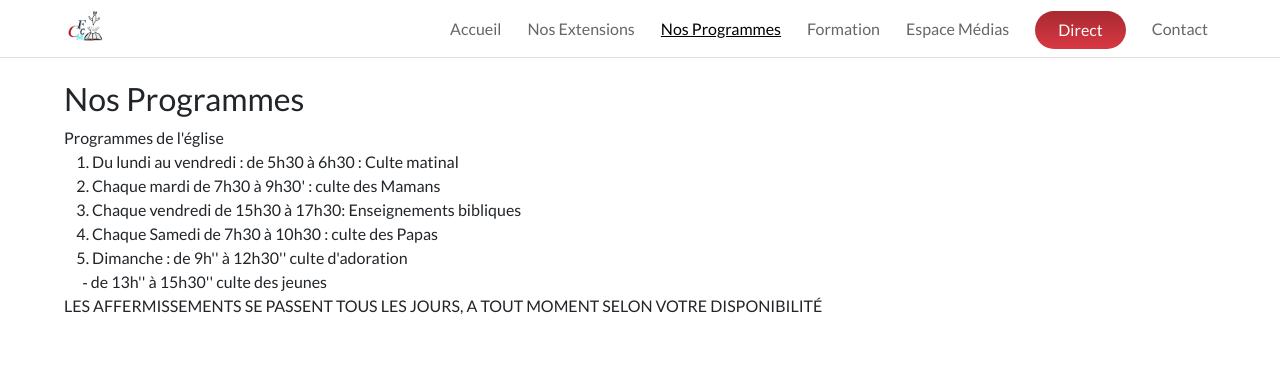
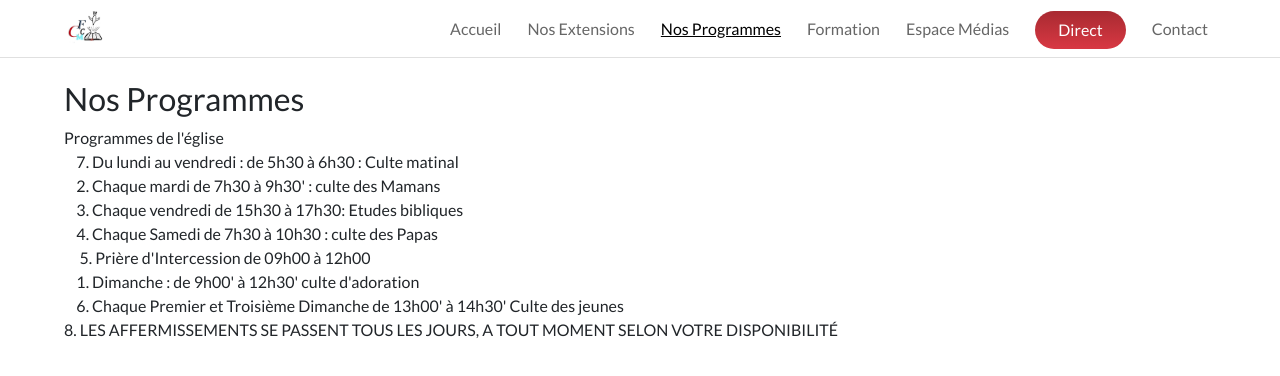
Before and after one commit to Olivier-Kango/cfcm, a React (Create React App) app: page /nos-programmes in a window 1280 px wide. Shown: the top 376 px of the page. Built offline with nearby package versions, Linux system fonts and the light colour scheme; a web font is replaced by a local one.

Commit message:
Update programmes

```diff
--- a/src/components/Programmes.js
+++ b/src/components/Programmes.js
@@ -6,20 +6,24 @@ const Programmes = () => (
     <h2>Nos Programmes</h2>
     Programmes de l&apos;église
     <br />
-    &nbsp;&nbsp;&nbsp;&nbsp;1. Du lundi au vendredi : de 5h30 à 6h30 : Culte matinal
+    &nbsp;&nbsp;&nbsp;&nbsp;7. Du lundi au vendredi : de 5h30 à 6h30 : Culte matinal
     <br />
     &nbsp;&nbsp;&nbsp;&nbsp;2. Chaque mardi de 7h30 à 9h30&apos; : culte des Mamans
     <br />
-    &nbsp;&nbsp;&nbsp;&nbsp;3. Chaque vendredi de 15h30 à 17h30: Enseignements bibliques
+    &nbsp;&nbsp;&nbsp;&nbsp;3. Chaque vendredi de 15h30 à 17h30: Etudes bibliques
     <br />
     &nbsp;&nbsp;&nbsp;&nbsp;4. Chaque Samedi de 7h30 à 10h30 : culte des Papas
     <br />
-    &nbsp;&nbsp;&nbsp;&nbsp;5. Dimanche : de 9h&apos;&apos; à 12h30&apos;&apos;
+    &nbsp;&nbsp;&nbsp;&nbsp;
+    5. Prière d&apos;Intercession de 09h00 à 12h00
+    <br />
+    &nbsp;&nbsp;&nbsp;&nbsp;1. Dimanche : de 9h00&apos; à 12h30&apos;
     culte d&apos;adoration
     <br />
-    &nbsp;&nbsp;&nbsp;&nbsp;&nbsp;&nbsp;⁃ de 13h&apos;&apos; à 15h30&apos;&apos; culte des jeunes
+    &nbsp;&nbsp;&nbsp;
+    6. Chaque Premier et Troisième Dimanche de 13h00&apos; à 14h30&apos; Culte des jeunes
     <br />
-    LES AFFERMISSEMENTS SE PASSENT TOUS LES JOURS, A TOUT MOMENT SELON VOTRE DISPONIBILITÉ
+    8. LES AFFERMISSEMENTS SE PASSENT TOUS LES JOURS, A TOUT MOMENT SELON VOTRE DISPONIBILITÉ
   </div>
 );
 
```
